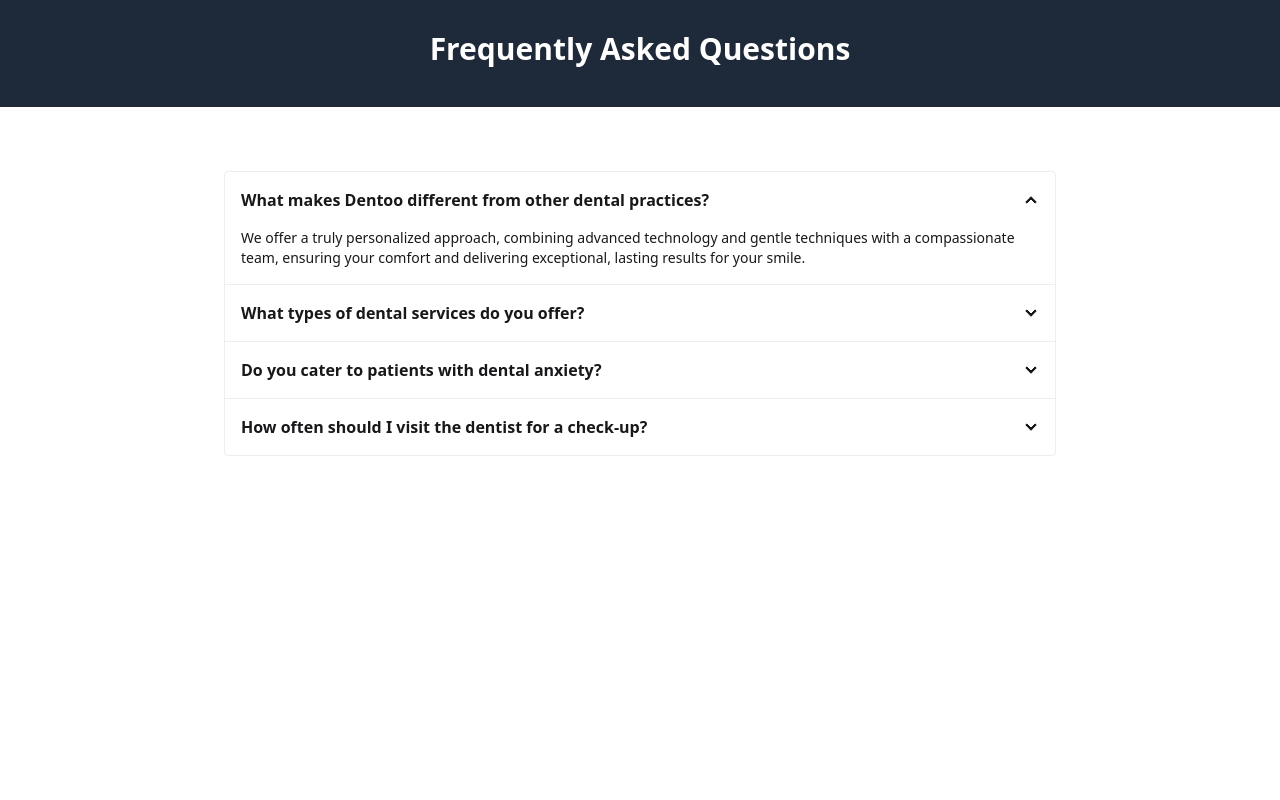
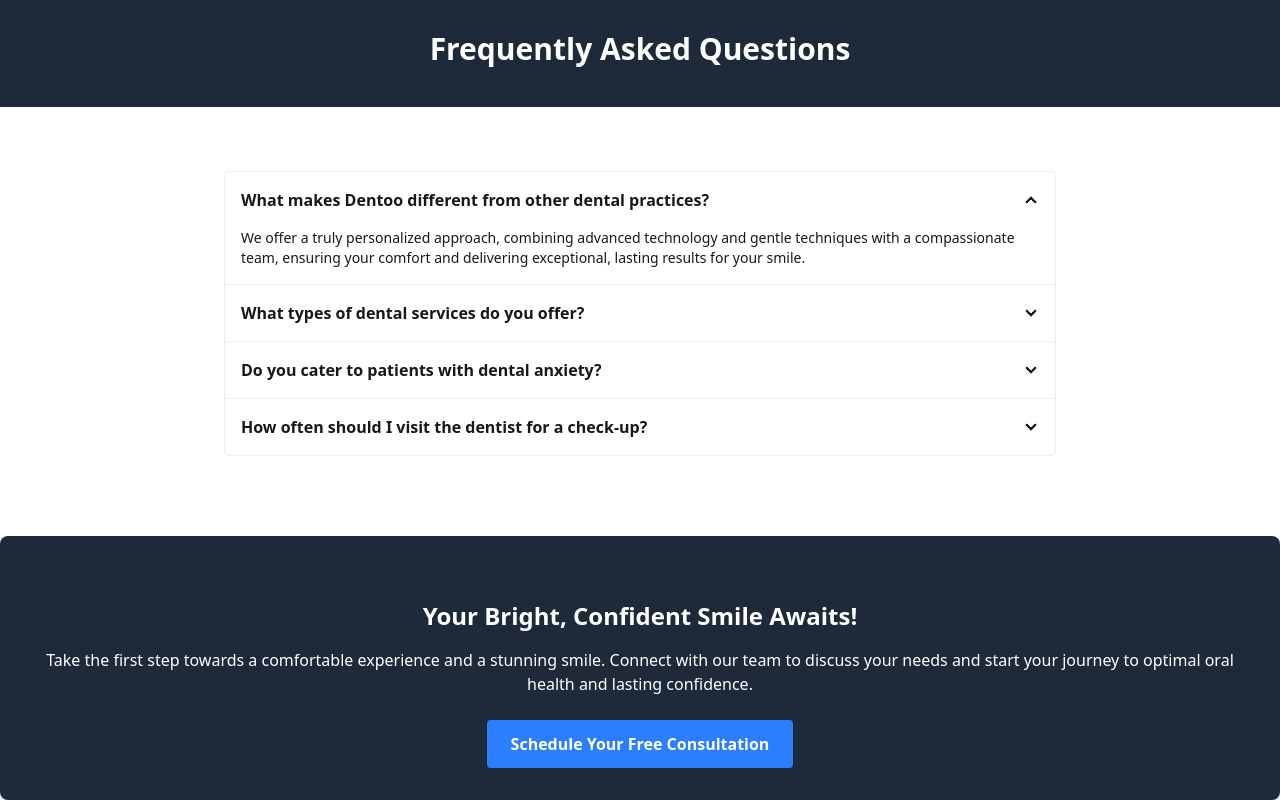
Before and after one commit to Captain-Carl-Larc/dentoo, a React (Vite) app in the folder dentoo/: page / in a window 1280 px wide. Shown: the part 2515-3315 px from the top of the page. Before the commit the page ends 3035 px from the top, so only its background shows below. Built offline with nearby package versions, Linux system fonts and the light colour scheme.

Commit message:
added banner

```diff
--- a/dentoo/src/App.jsx
+++ b/dentoo/src/App.jsx
@@ -5,6 +5,7 @@
 import Benefits from "./components/benefits";
 import SocialProof from "./components/socialProof";
 import Faqs from "./components/faqs";
+import Banner from "./components/banner";
 
 function App() {
   return (
@@ -14,6 +15,11 @@
       <Benefits />
       <SocialProof />
       <Faqs />
+      <Banner
+        title="Your Bright, Confident Smile Awaits!"
+        description="Take the first step towards a comfortable experience and a stunning smile. Connect with our team to discuss your needs and start your journey to optimal oral health and lasting confidence."
+        buttonText="Schedule Your Free Consultation"
+      />
     </>
   );
 }
```
